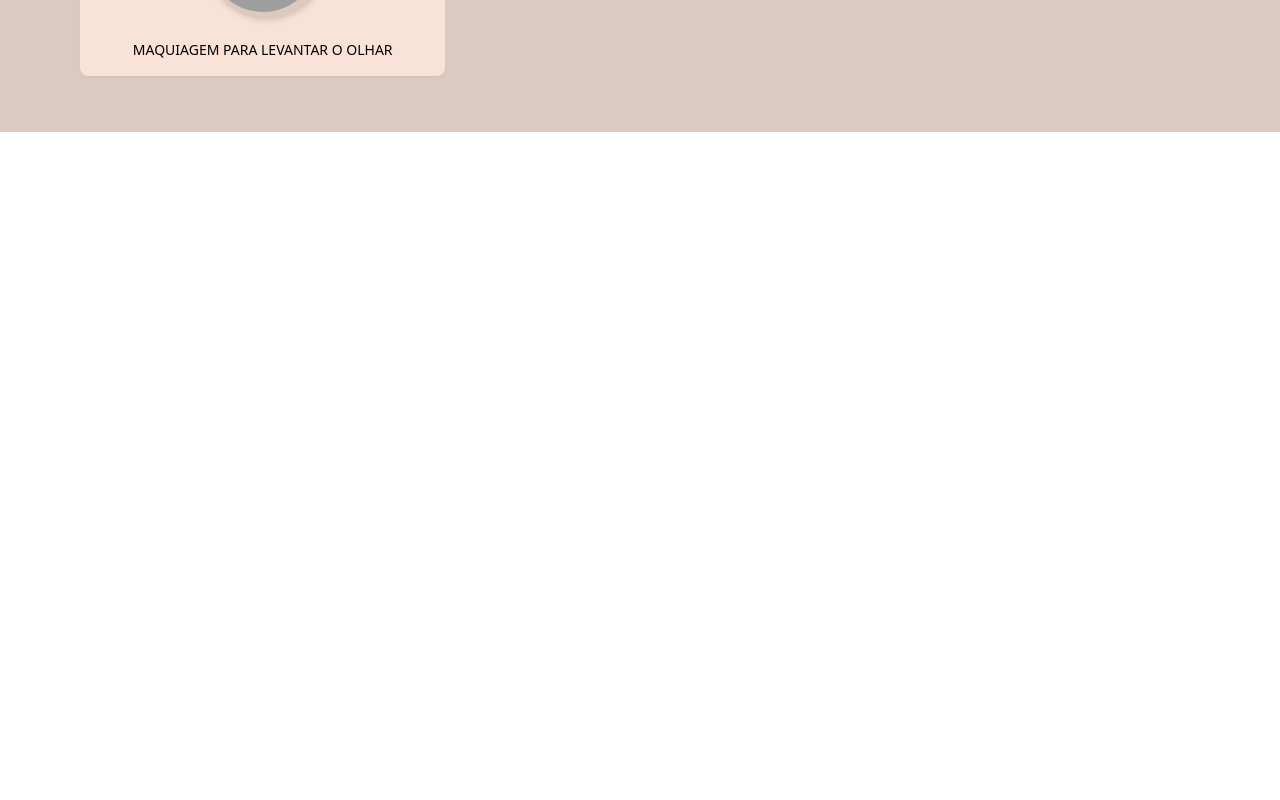
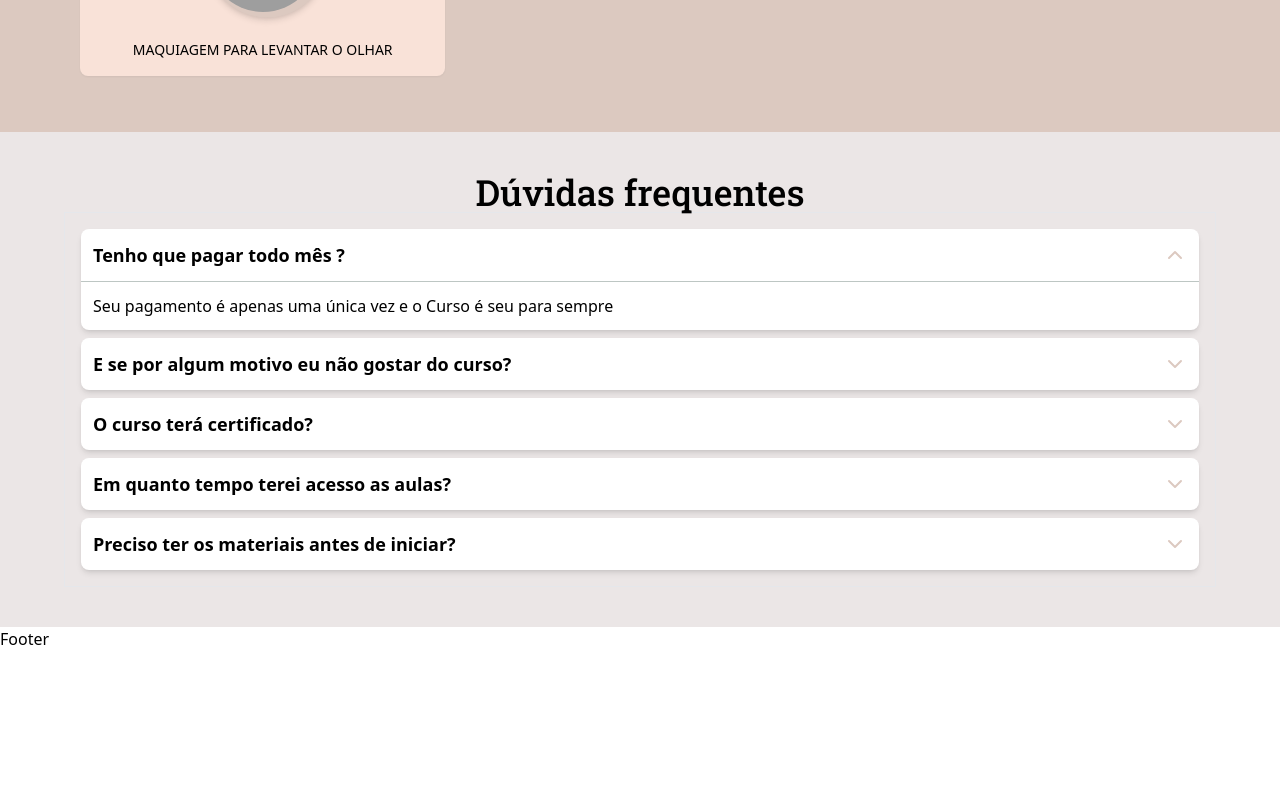
Before and after one commit to tiago-forward/landing-page-curso-evelyn, a React (Vite) app: page / in a window 1280 px wide. Shown: the part 2000-2800 px from the top of the page. After the commit the page ends 2651 px from the top, so only its background shows below. Built offline with nearby package versions, Linux system fonts and the light colour scheme; grey boxes are pictures that could not be loaded; a web font is replaced by a local one.

Commit message:
finished section accordion

```diff
--- /dev/null
+++ b/src/components/AccordionItem/index.tsx
@@ -0,0 +1,23 @@
+import { ChevronDown } from "lucide-react";
+
+import { InternalAccordionItemProps } from "../../pages/Home/components/Sections/accordion";
+
+export function AccordionItem({ title, content, isActive, onClickButton }: InternalAccordionItemProps) {
+    return (
+        <div className="bg-white rounded-lg shadow-md cursor-pointer hover:bg-pr-1">
+            <button
+                className="w-full p-3 bg-transparent flex items-center justify-between"
+                onClick={onClickButton}
+            >
+                <span className="max-w-full font-semibold text-sm whitespace-nowrap overflow-hidden overflow-ellipsis md:text-lg">{title}</span>
+                <ChevronDown className={`text-pr-2 transition-transform ${isActive ? 'rotate-180' : ''}`} />
+            </button>
+            {isActive && (
+                <div className={`text-sm p-3 h-full border-t border-sr-3`
+                }>
+                    <p className="text-sm md:text-base">{content}</p>
+                </div>
+            )}
+        </div>
+    )
+}
--- a/src/components/Header/index.tsx
+++ b/src/components/Header/index.tsx
@@ -2,7 +2,7 @@
 
 import { useEffect, useState } from "react"
 import { navLinks } from "../../constants/navLinks"
-import { socialLinks } from "../../constants/socialLinks"
+// import { socialLinks } from "../../constants/socialLinks"
 
 // import { navLinks, socialLinks } from "@/constants";
 // import { MobileMenu } from "./MobileMenu";
--- /dev/null
+++ b/src/constants/AccordionItems.ts
@@ -0,0 +1,27 @@
+export const AccordionItems = [
+  {
+    id: 1,
+    title: "Tenho que pagar todo mês ?",
+    content: "Seu pagamento é apenas uma única vez e o Curso é seu para sempre"
+  },
+  {
+    id: 2,
+    title: "E se por algum motivo eu não gostar do curso?",
+    content: "Nós confiamos tanto em nossos estudos e pesquisas que lhe garantimos 7 dias de garantia incondicional!"
+  },
+  {
+    id: 3,
+    title: "O curso terá certificado?",
+    content: "Sim! ao completar o curso você terá acesso a 10 Certificados"
+  },
+  {
+    id: 4,
+    title: "Em quanto tempo terei acesso as aulas?",
+    content: "Assim que você efetuar o pagamento o acesso ao curso chegará no seu e-mail em poucos minutos para cartão ou pix, para pagamentos em boleto pode demorar até 1 dia útil"
+  },
+  {
+    id: 5,
+    title: "Preciso ter os materiais antes de iniciar?",
+    content: "Não, pois dentro do curso vamos começar com as aulas teóricas e tudo que envolve a maquiagem geral, para posteriormente partir para a explicação de cada material e onde comprar. Você pode sim começar sem os materiais em mãos e ir comprando conforme assiste as aulas."
+  }
+]
--- /dev/null
+++ b/src/pages/Home/components/Sections/accordion.tsx
@@ -0,0 +1,43 @@
+import { useState } from "react"
+
+import { AccordionItem } from "../../../../components/AccordionItem"
+import { Title } from "../../../../components/Title"
+
+export type AccordionItemProps = {
+    id: number
+    title: string
+    content: string
+}
+
+export interface InternalAccordionItemProps extends AccordionItemProps {
+    isActive: boolean
+    onClickButton: () => void
+}
+
+interface AccordionProps {
+    items: AccordionItemProps[]
+}
+
+export function Accordion({ items = [] }: AccordionProps) {
+    const [activeIndex, setActiveIndex] = useState<number | null>(0)
+
+    const handleClickButton = (index: number) => {
+        setActiveIndex((state) => (state === index ? null : index))
+    }
+
+    return (
+        <div>
+            <Title text={"Dúvidas frequentes"} />
+            <div className="max-w-6xl mx-auto border flex flex-col gap-2 p-4">
+                {items.map((item, index) => (
+                    <AccordionItem
+                        key={item.id}
+                        {...item}
+                        isActive={index === activeIndex}
+                        onClickButton={() => handleClickButton(index)}
+                    />
+                ))}
+            </div>
+        </div>
+    )
+}
--- a/src/pages/Home/index.tsx
+++ b/src/pages/Home/index.tsx
@@ -1,5 +1,8 @@
 import { Introduction } from "./components/Sections/introduction";
 import { Skills } from "./components/Sections/skills";
+import { Accordion } from "./components/Sections/accordion";
+
+import { AccordionItems } from "../../constants/AccordionItems";
 
 import Wave01 from '../../assets/wave-01.svg'
 
@@ -15,8 +18,8 @@ export function Home() {
       <section className="bg-pr-2 min-h-screen py-10">
         <Skills />
       </section>
-      <section className="bg-white min-h-screen py-10">
-
+      <section className="bg-pr-1 py-10">
+        <Accordion items={AccordionItems} />
       </section>
     </main>
   )
```
